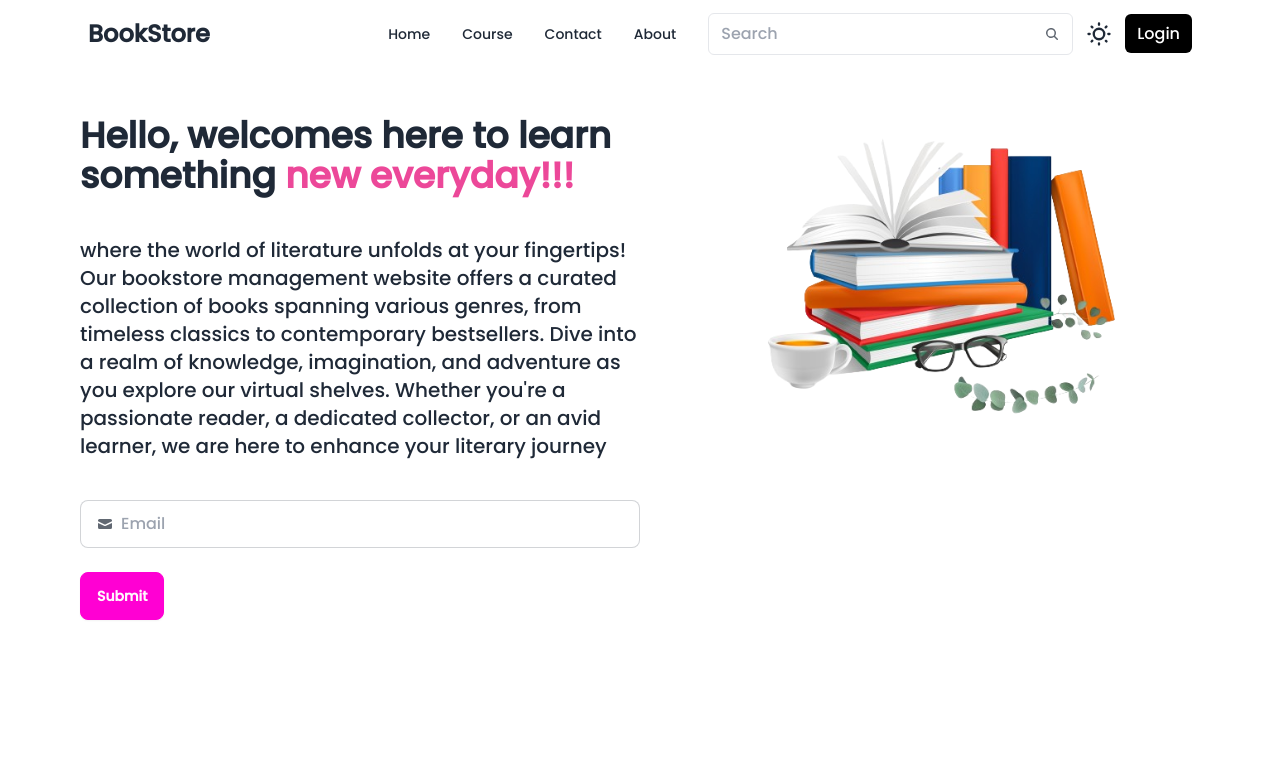
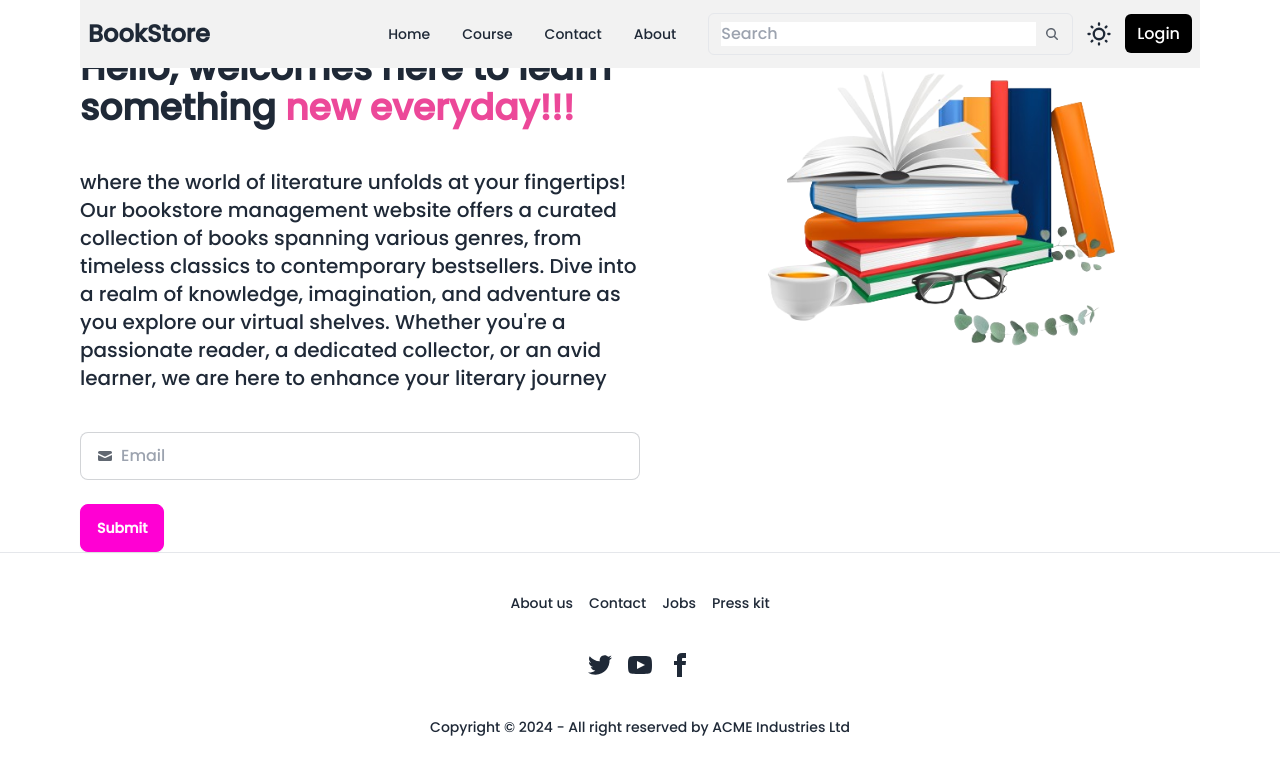
Before and after one commit to manish25Coder/BookStore-Frontend, a React (Vite) app: page / in a window 1280 px wide. Shown: the top 774 px of the page. Built offline with nearby package versions, Linux system fonts and the light colour scheme.

Commit message:
Added Footer and fixed-navbar

```diff
--- a/src/App.jsx
+++ b/src/App.jsx
@@ -1,6 +1,7 @@
 import React from 'react'
 import Navbar from './components/Navbar'
 import Banner from './components/Banner'
+import Footer from './components/Footer'
 
 
 function App() {
@@ -8,6 +9,7 @@
     <>
     <Navbar />
     <Banner />
+    <Footer />
     </>
   )
 }
--- /dev/null
+++ b/src/components/Footer.jsx
@@ -0,0 +1,29 @@
+import React from 'react'
+
+function Footer() {
+  return (
+    <div>
+        <hr />
+        <footer className="footer footer-center p-10  text-base-content rounded">
+        <nav className="grid grid-flow-col gap-4">
+            <a className="link link-hover">About us</a>
+            <a className="link link-hover">Contact</a>
+            <a className="link link-hover">Jobs</a>
+            <a className="link link-hover">Press kit</a>
+        </nav>
+        <nav>
+            <div className="grid grid-flow-col gap-4">
+            <a><svg xmlns="http://www.w3.org/2000/svg" width="24" height="24" viewBox="0 0 24 24" className="fill-current"><path d="M24 4.557c-.883.392-1.832.656-2.828.775 1.017-.609 1.798-1.574 2.165-2.724-.951.564-2.005.974-3.127 1.195-.897-.957-2.178-1.555-3.594-1.555-3.179 0-5.515 2.966-4.797 6.045-4.091-.205-7.719-2.165-10.148-5.144-1.29 2.213-.669 5.108 1.523 6.574-.806-.026-1.566-.247-2.229-.616-.054 2.281 1.581 4.415 3.949 4.89-.693.188-1.452.232-2.224.084.626 1.956 2.444 3.379 4.6 3.419-2.07 1.623-4.678 2.348-7.29 2.04 2.179 1.397 4.768 2.212 7.548 2.212 9.142 0 14.307-7.721 13.995-14.646.962-.695 1.797-1.562 2.457-2.549z"></path></svg></a>
+            <a><svg xmlns="http://www.w3.org/2000/svg" width="24" height="24" viewBox="0 0 24 24" className="fill-current"><path d="M19.615 3.184c-3.604-.246-11.631-.245-15.23 0-3.897.266-4.356 2.62-4.385 8.816.029 6.185.484 8.549 4.385 8.816 3.6.245 11.626.246 15.23 0 3.897-.266 4.356-2.62 4.385-8.816-.029-6.185-.484-8.549-4.385-8.816zm-10.615 12.816v-8l8 3.993-8 4.007z"></path></svg></a>
+            <a><svg xmlns="http://www.w3.org/2000/svg" width="24" height="24" viewBox="0 0 24 24" className="fill-current"><path d="M9 8h-3v4h3v12h5v-12h3.642l.358-4h-4v-1.667c0-.955.192-1.333 1.115-1.333h2.885v-5h-3.808c-3.596 0-5.192 1.583-5.192 4.615v3.385z"></path></svg></a>
+            </div>
+        </nav>
+        <aside>
+            <p>Copyright © 2024 - All right reserved by ACME Industries Ltd</p>
+        </aside>
+        </footer>
+    </div>
+  )
+}
+
+export default Footer
--- a/src/components/Navbar.jsx
+++ b/src/components/Navbar.jsx
@@ -1,6 +1,22 @@
-import React from 'react'
+import React, { useEffect } from 'react'
+import { useState } from 'react'
 
 function Navbar() {
+    const [sticky,setSticky] = useState(false)
+    useEffect(()=>{
+        const handleScroll = ()=>{
+            if(window.scrolly>0){
+                setSticky(true)
+            }
+            else{
+                setSticky(false)
+            }
+        }
+        window.addEventListener('scroll',handleScroll)
+        return()=>{
+            window.removeEventListener('scroll',handleScroll)
+        }
+    },[])
     const navItems =(
         <>
             <li><a>Home </a></li>
@@ -9,10 +25,11 @@
             <li><a>About </a></li>
         </>
     )
+
   return (
     <>
-        <div className='max-w-screen-2xl container mx-auto md:px-20 px-4'>
-            <div className="navbar bg-base-100">
+        <div className={`max-w-screen-2xl container mx-auto md:px-20 px-4 fixed top-0 left-0 right-0${sticky ? "sticky-navbar shadow-md bg-base-200 duration-300 transition-all ease-in-out" : ""}`}>
+            <div className="navbar bg-base-200 ">
                 <div className="navbar-start">
                     <div className="dropdown">
                     <div tabIndex={0} role="button" className="btn btn-ghost lg:hidden">
```
